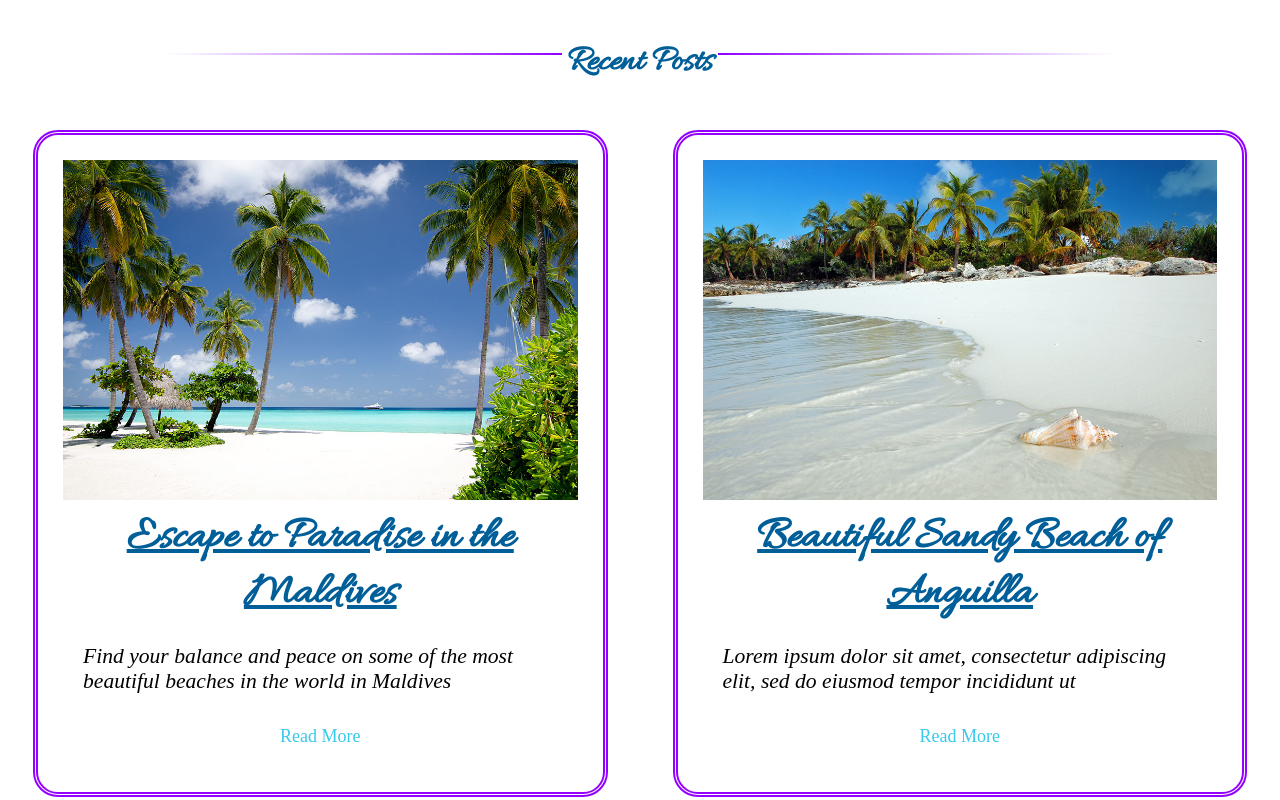
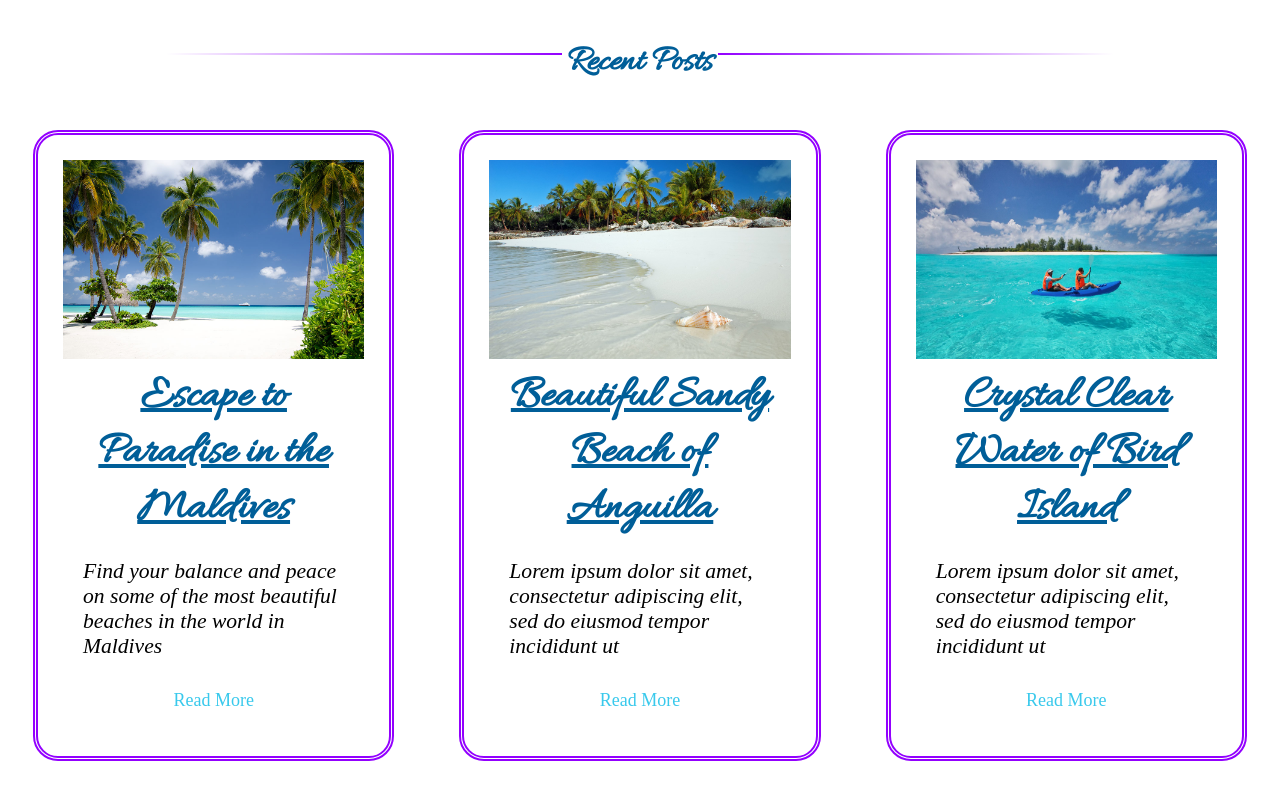
Before and after one commit to Osisis/udacity-project-blog, a plain HTML site: page index.html in a window 1280 px wide. Shown: the part 920-1720 px from the top of the page. Drawn offline with Linux system fonts and the light colour scheme.

Commit message:
Add files via upload

```diff
--- a/assets/css/style.css
+++ b/assets/css/style.css
@@ -6,6 +6,10 @@ body {
 	font-family: 'Monserrat', 'sans-serif';
 	font-size: 18px;
 	color: #000;
+}
+
+html,body{
+    overflow-x: hidden;
 }
 
 #nav_container {
@@ -133,8 +137,8 @@ ul li a:hover {
 .main_container {
 	display: grid;
 	width: 100%;
-	grid-template-columns: repeat(auto-fit, minmax(450px, 1fr));
-	grid-auto-rows: 400x;
+	grid-template-columns: repeat(auto-fit, minmax(350px, 1fr));
+	grid-auto-rows: 350x;
 	grid-gap: 15px;
 }
 
@@ -294,3 +298,8 @@ img {
 		"logo nav"
 		"img img";
 }
+
+.small_img {
+	width: 16px;
+	height: 16px;
+}
```
Also changed, not shown: pages/maldives.html (+2 -1 lines).
